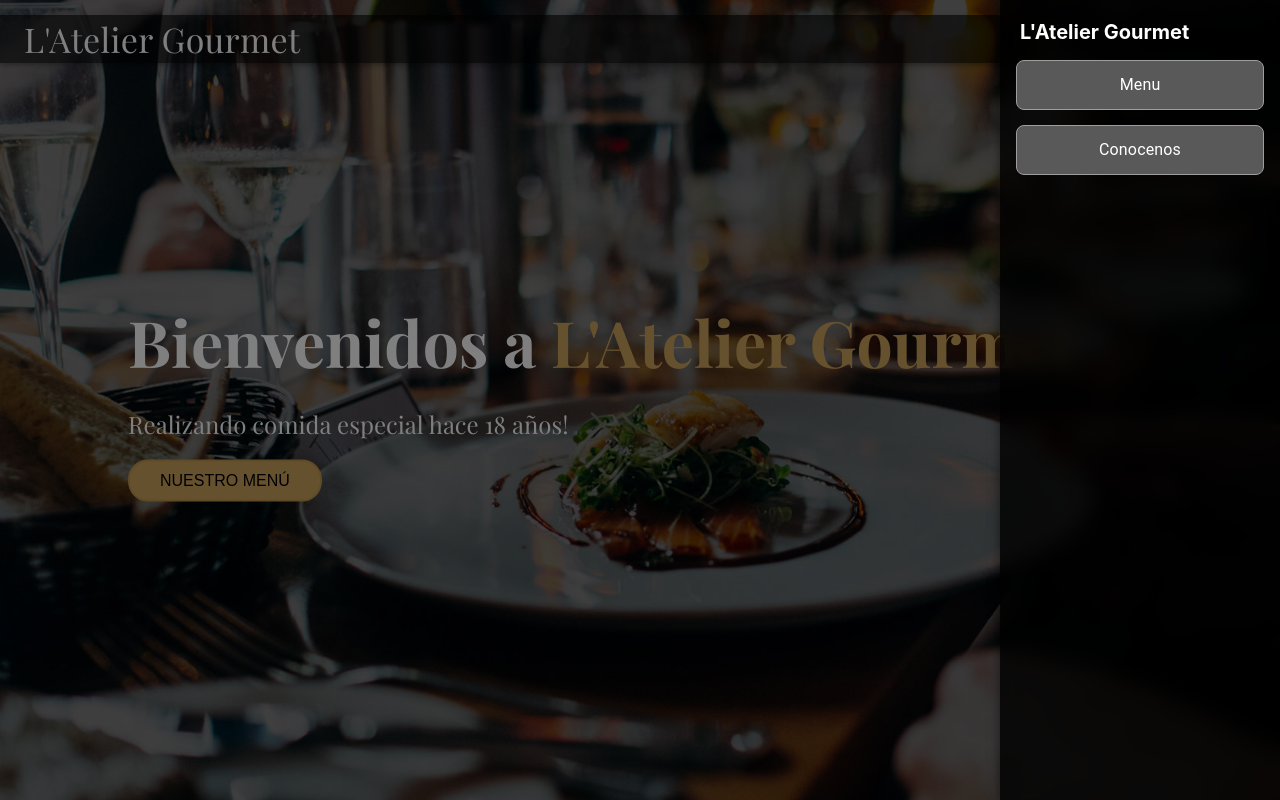
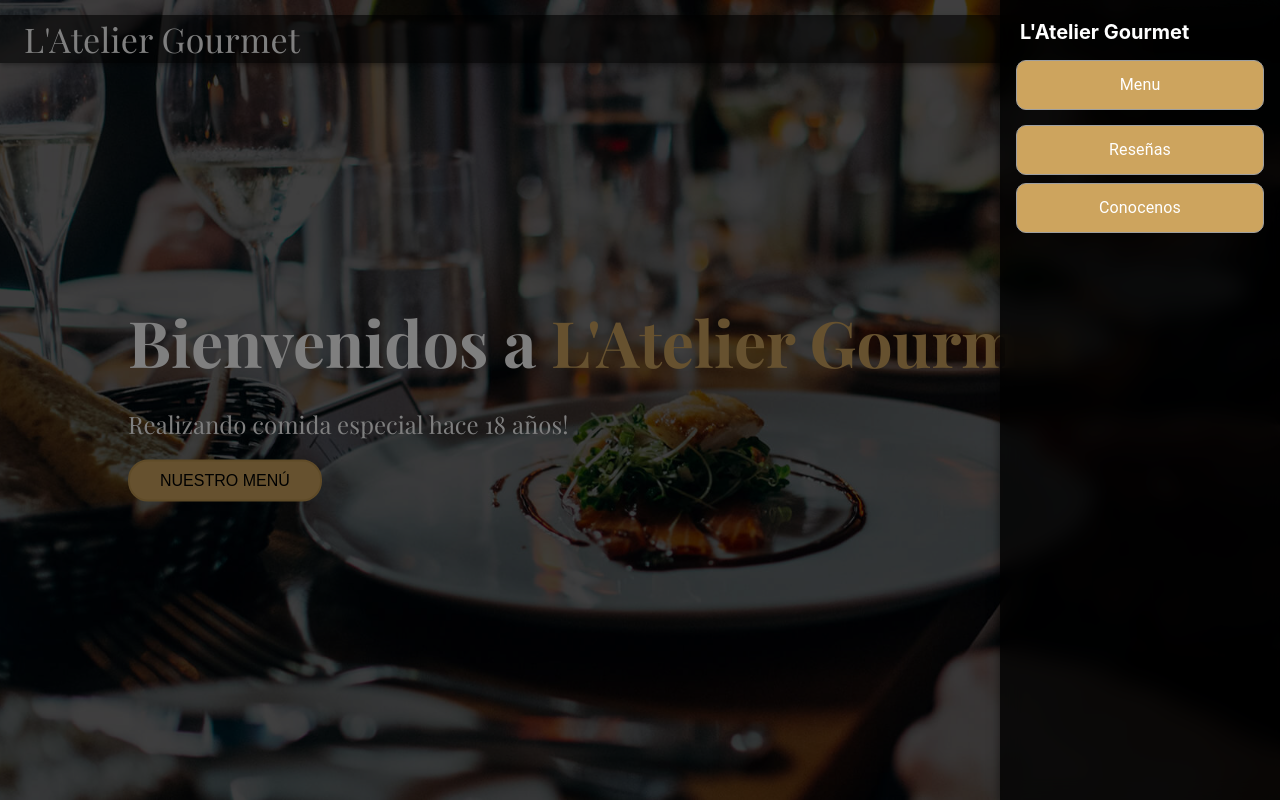
Before and after one commit to FedericoHerreraa/Apps-Interactivas, a React (Vite) app: page / in a window 1280 px wide. Both pictures are taken after a click on the button "menu". Shown: the top 800 px of the page. Built offline with nearby package versions, Linux system fonts and the light colour scheme; some icons are missing.

Commit message:
more updates
reseñas, fonts, navbar style

```diff
--- a/package.json
+++ b/package.json
@@ -17,7 +17,8 @@
     "lucide-react": "^0.487.0",
     "react": "^19.0.0",
     "react-dom": "^19.0.0",
-    "react-router-dom": "^6.30.0"
+    "react-router-dom": "^6.30.0",
+    "react-swipeable-views": "^0.14.0"
   },
   "devDependencies": {
     "@eslint/js": "^9.21.0",
--- a/src/components/Main.jsx
+++ b/src/components/Main.jsx
@@ -5,6 +5,7 @@ import GalleryHoverZoom from './GalleryHoverZoom';
 import Footer from './Footer';
 import heroBg from "../images/hero-bg.jpg";
 import IntroOverlay from './IntroOverlay';
+import Review from './Review';
 import { useState, useEffect } from 'react';
 
 export default function Main() {
@@ -52,6 +53,7 @@ export default function Main() {
             </div>
 
             <MenuSection />
+            <Review/>
             <GalleryHoverZoom />
             <Footer />
 
--- a/src/components/MenuSection/Menu.css
+++ b/src/components/MenuSection/Menu.css
@@ -71,7 +71,7 @@
 }
 
 .menu-item p {
-    font-size: 0.9rem;
+    font-size: 1.0rem;
     color: #fff;
     margin: 2px 0;
 }
--- a/src/components/Navbar.jsx
+++ b/src/components/Navbar.jsx
@@ -75,8 +75,8 @@ export default function Navbar() {
     button
     onClick={() => handleNavigation('menuSection')}
     sx={{
-              backgroundColor: '#595959',
-              borderRadius: '8px',
+      backgroundColor: '#cda45e',
+      borderRadius: '10px',
       border: `1px solid #9e9e9e`,
       '&:hover': { backgroundColor: '#666' },
     }}
@@ -86,18 +86,36 @@ export default function Navbar() {
   </ListItem>
   <ListItem
     button
-            onClick={() => handleNavigation('images')}
+    onClick={() => handleNavigation('reseñas')}
     sx={{
-              backgroundColor: '#595959',
+      backgroundColor: '#cda45e',
       marginBottom: 1,
-              borderRadius: '8px',
+      borderRadius: '10px',
       border: `1px solid #9e9e9e`,
       '&:hover': { backgroundColor: '#666' },
     }}
   >
+    <ListItemText primary="Reseñas" sx={{ color: 'white', fontSize: '1.2rem', textAlign: 'center' }} />
+  </ListItem>
+  <ListItem
+    button
+    onClick={() => handleNavigation('images')}
+    sx={{
+      backgroundColor: '#cda45e',
+      marginBottom: 1,
+      borderRadius: '10px',
+      border: `1px solid #9e9e9e`,
+      '&:hover': { backgroundColor: '#666' },
+    }}
+    style={{ marginBottom: 15 }}
+  >
     <ListItemText primary="Conocenos" sx={{ color: 'white', fontSize: '1.2rem', textAlign: 'center' }} />
   </ListItem>
+
+
+
 </List>
+
       </Drawer>
     </Box>
   );
--- /dev/null
+++ b/src/components/Review.jsx
@@ -0,0 +1,95 @@
+import React from "react";
+import { Card, CardContent, Typography, Avatar, Grid, Box, useTheme, useMediaQuery } from "@mui/material";
+import SwipeableViews from "react-swipeable-views";
+import icon from "../images/icon (2).png";
+const reviews = [
+  { name: "Lola", text: "¡Un restaurante asombroso! ¡Volveré!" },
+  { name: "Tiziana", text: "¡Muy buen lugar!" },
+  { name: "Federico", text: "¡Muy recomendado!" },
+];
+
+export default function Review() {
+  const theme = useTheme();
+  const isMobile = useMediaQuery(theme.breakpoints.down("sm"));
+
+  return (
+    <Box id="reseñas" sx={{ padding: 4, backgroundColor: "#0c0b09" }}>
+      {/* Título de la sección */}
+      <Typography
+        variant="h4"
+        align="center"
+        fontFamily={"Playfair Display, Georgia, Times New Roman, Times, serif"}
+        gutterBottom
+        sx={{ fontWeight: "bold", marginBottom: 6, color: "#ffffff" }}
+      >
+        Reseñas
+      </Typography>
+
+      {isMobile ? (
+        // Mobile: CARRUSEL
+        <SwipeableViews enableMouseEvents>
+          {reviews.map((user, index) => (
+            <Box key={index} sx={{ display: "flex", justifyContent: "center", padding: 2 }}>
+              <Card
+                sx={{
+                  width: 300,
+                  height: 300,
+                  display: "flex",
+                  flexDirection: "column",
+                  alignItems: "center",
+                  justifyContent: "center",
+                  padding: 2,
+                  borderRadius: 4,
+                  boxShadow: 3,
+                  backgroundColor: "white",
+                }}
+              >
+                <Avatar src={icon} alt={user.name} sx={{ width: 90, height: 90, marginBottom: 2 }} />
+                <CardContent sx={{ textAlign: "center" }}>
+                  <Typography variant="h6" gutterBottom>
+                    {user.name}
+                  </Typography>
+                  <Typography variant="body2" color="text.secondary">
+                    {user.text}
+                  </Typography>
+                </CardContent>
+              </Card>
+            </Box>
+          ))}
+        </SwipeableViews>
+      ) : (
+        // Desktop: Grid
+        <Grid container spacing={4} justifyContent="center">
+          {reviews.map((user, index) => (
+            <Grid item xs={12} md={4} key={index}>
+              <Card
+                sx={{
+                  width: 300,
+                  height: 300,
+                  display: "flex",
+                  flexDirection: "column",
+                  alignItems: "center",
+                  justifyContent: "center",
+                  padding: 2,
+                  borderRadius: 4,
+                  boxShadow: 3,
+                  backgroundColor: "white",
+                }}
+              >
+                <Avatar src={icon} alt={user.name} sx={{ width: 90, height: 90, marginBottom: 2 }} />
+                <CardContent sx={{ textAlign: "center" }}>
+                  <Typography variant="h6" gutterBottom>
+                    {user.name}
+                  </Typography>
+                  <Typography variant="body2" color="text.secondary">
+                    {user.text}
+                  </Typography>
+                </CardContent>
+              </Card>
+            </Grid>
+          ))}
+        </Grid>
+      )}
+    </Box>
+  );
+}
```
Also changed, not shown: src/images/user.png (added), 1 other file (tests, documents, lock files or other folders). Lines whose indentation alone changed are shown as unchanged.
